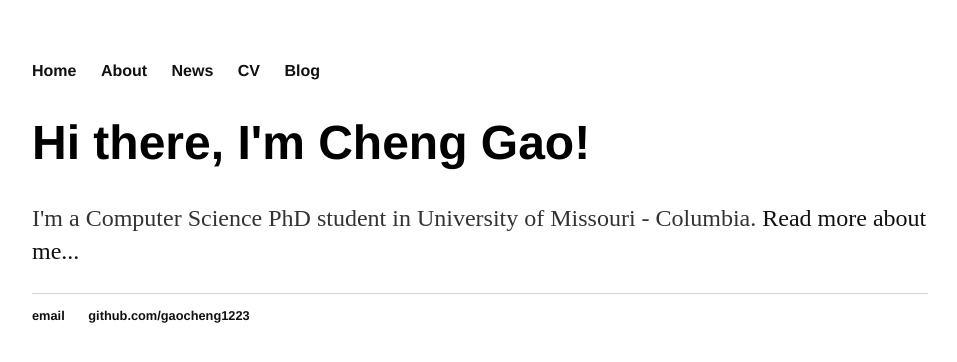
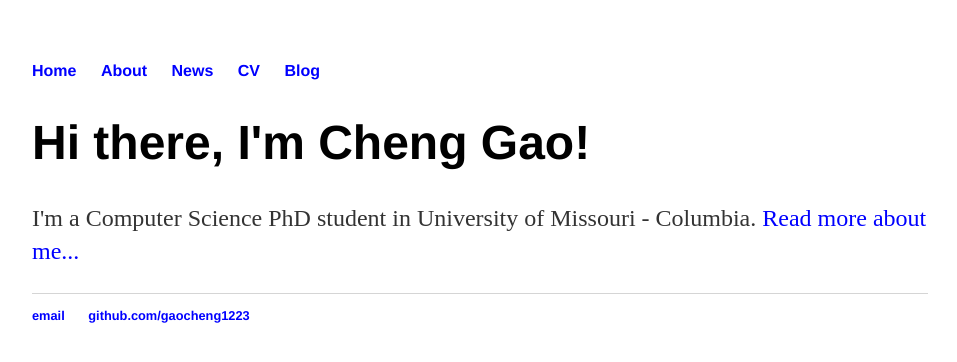
Before and after one commit to gaocheng1994/gaocheng1223.github.io, a Jekyll site: the page built from index.html, in a window 1280 px wide. Shown: the top 362 px of the page, without its empty margins (160-1117 px from the left). Built offline with Jekyll 4.4.1, drawn with Linux system fonts in a browser that asks for light colours.

Commit message:
Update main.css

```diff
--- a/css/main.css
+++ b/css/main.css
@@ -1,6 +1,6 @@
 body { margin: 60px auto; width: 70%; }
 
-a { text-decoration: none; color: #111; }
+a { text-decoration: none; color: #00f; }
 a:hover { text-decoration: underline; }
 
 p, ul { font-size: 1.5em; line-height: 1.4em; color: #333; }
```
